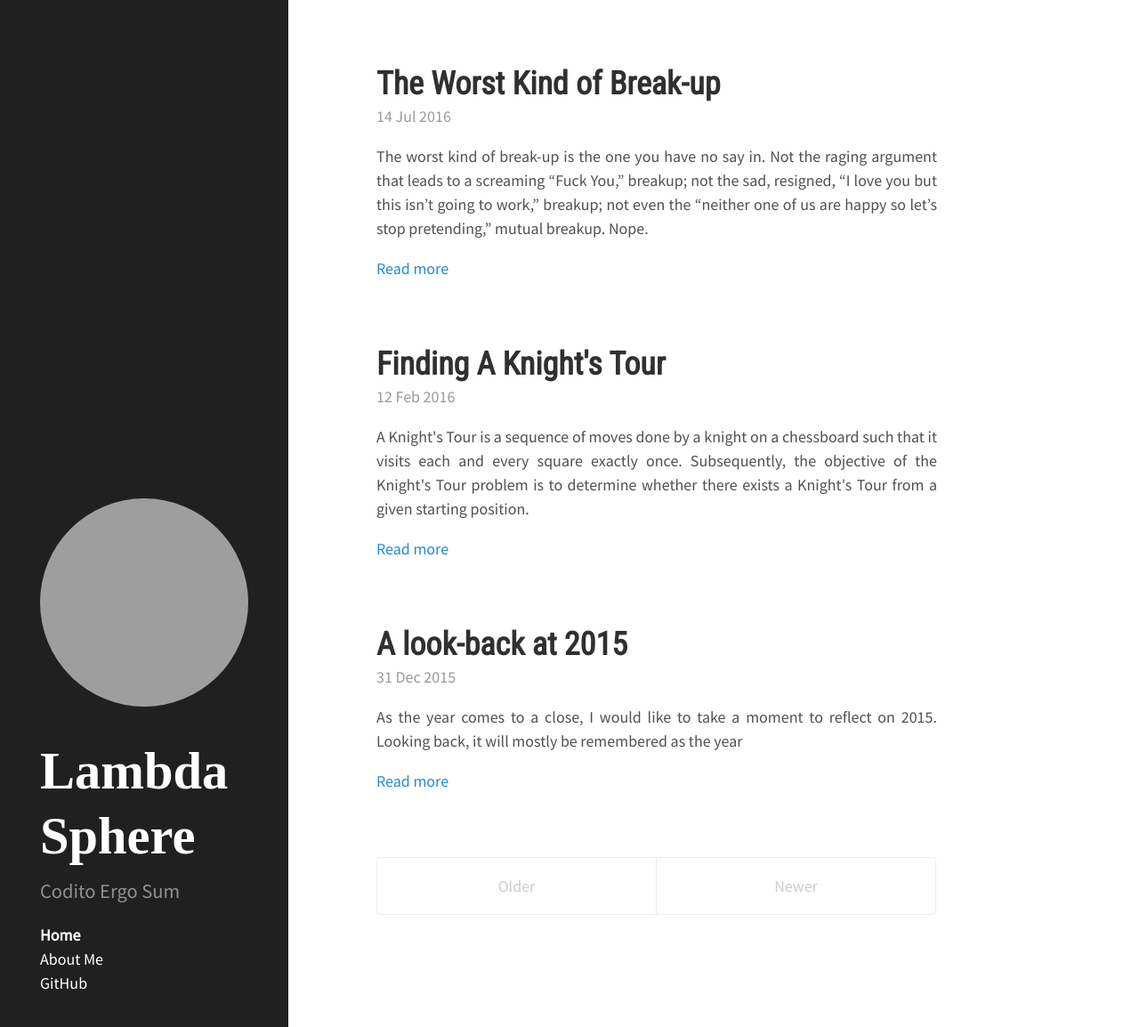
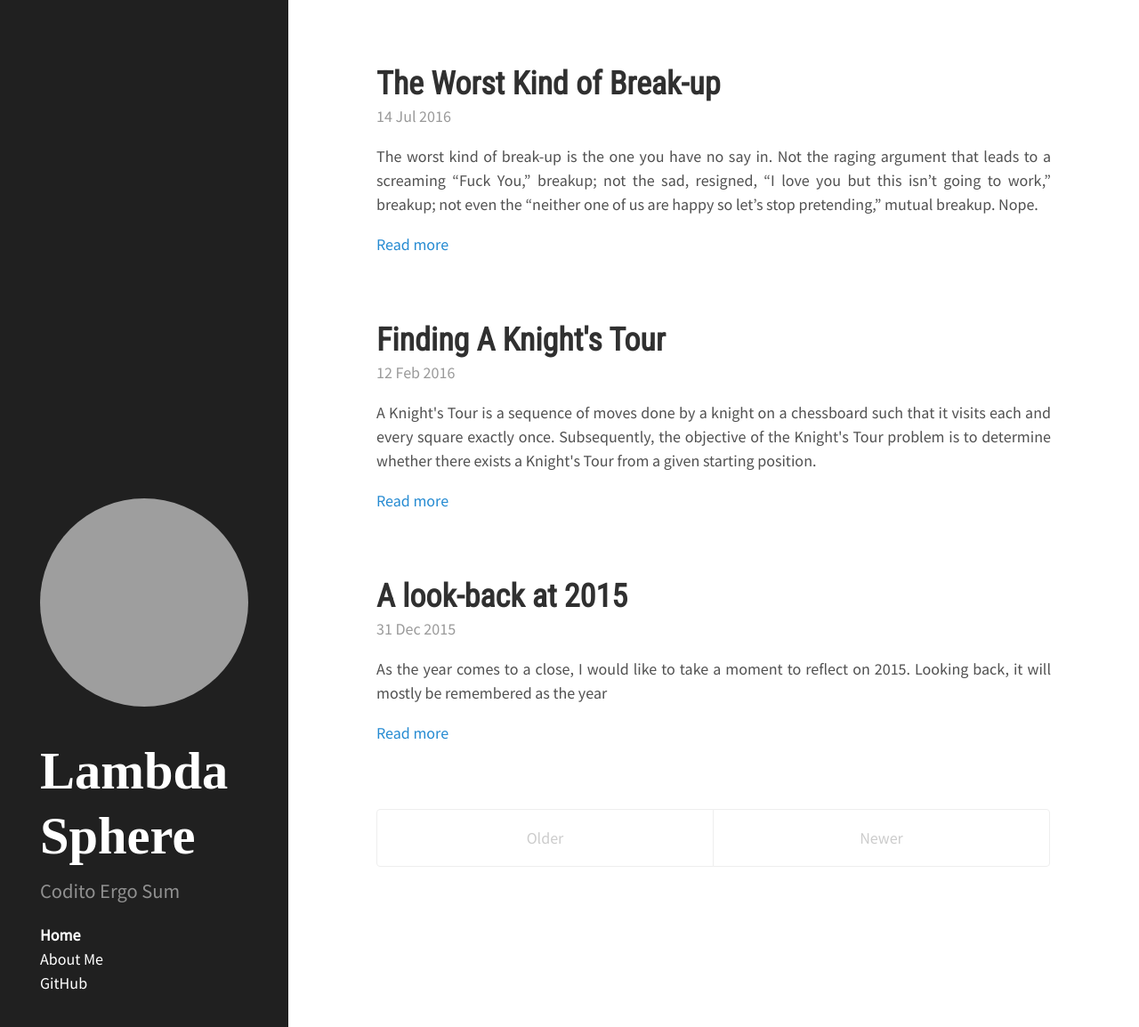
Before and after one commit to khzaw/khzaw.github.io, a Jekyll site: the page built from index.html, in a window 1280 px wide and 1154 px high. Shown: the whole window at 89% size. Built offline with Jekyll 4.4.1, drawn with Linux system fonts in a browser that asks for light colours; the list of posts is cut into pages by our own code; grey boxes are pictures that could not be loaded.

Commit message:
Make it full width

```diff
--- a/_sass/_custom.scss
+++ b/_sass/_custom.scss
@@ -22,6 +22,9 @@
   }
 }
 @media (min-width: 48rem) {
+  .content {
+    max-width: 100%;
+  }
   .sidebar-avatar {
     margin-bottom: 2rem;
     img {
```
